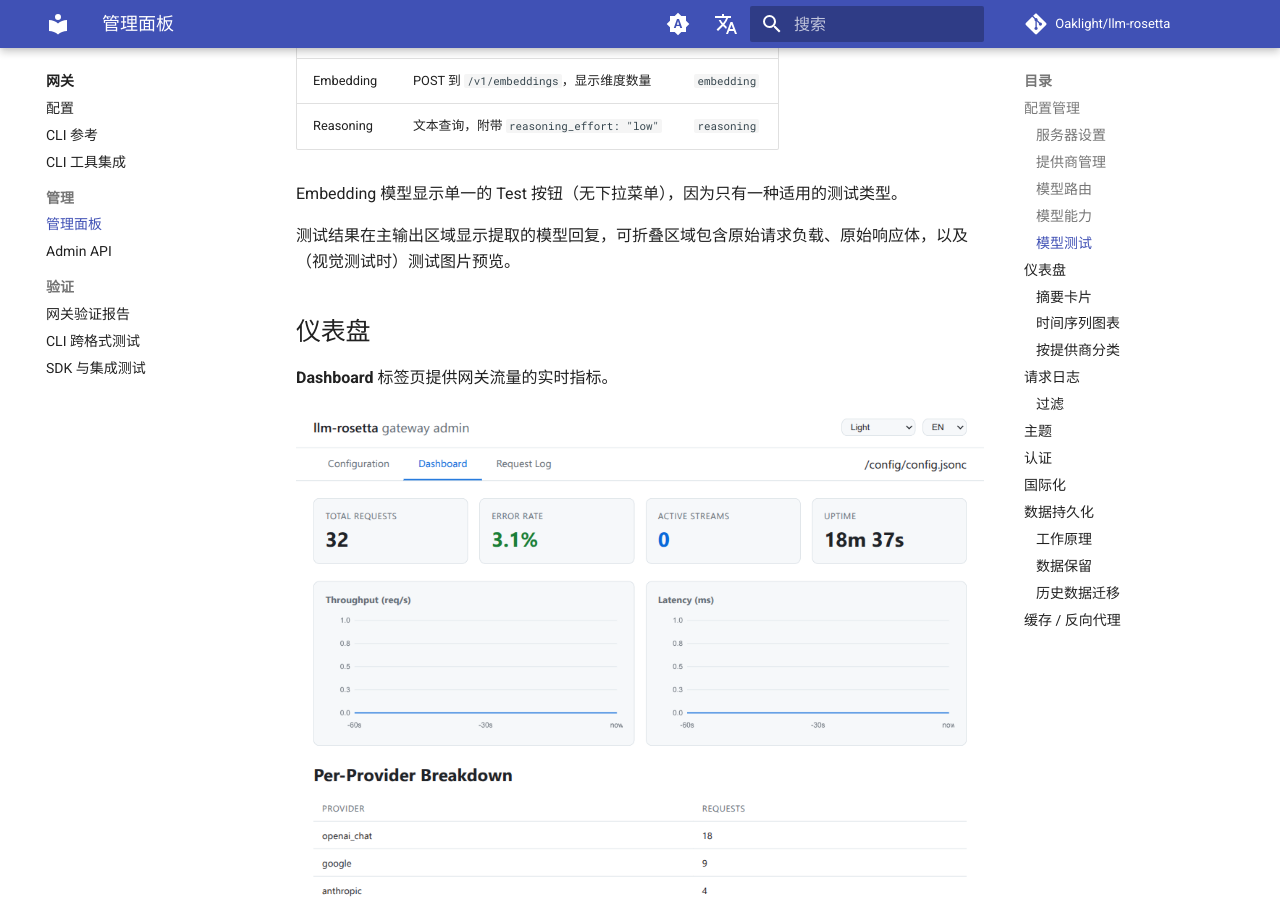
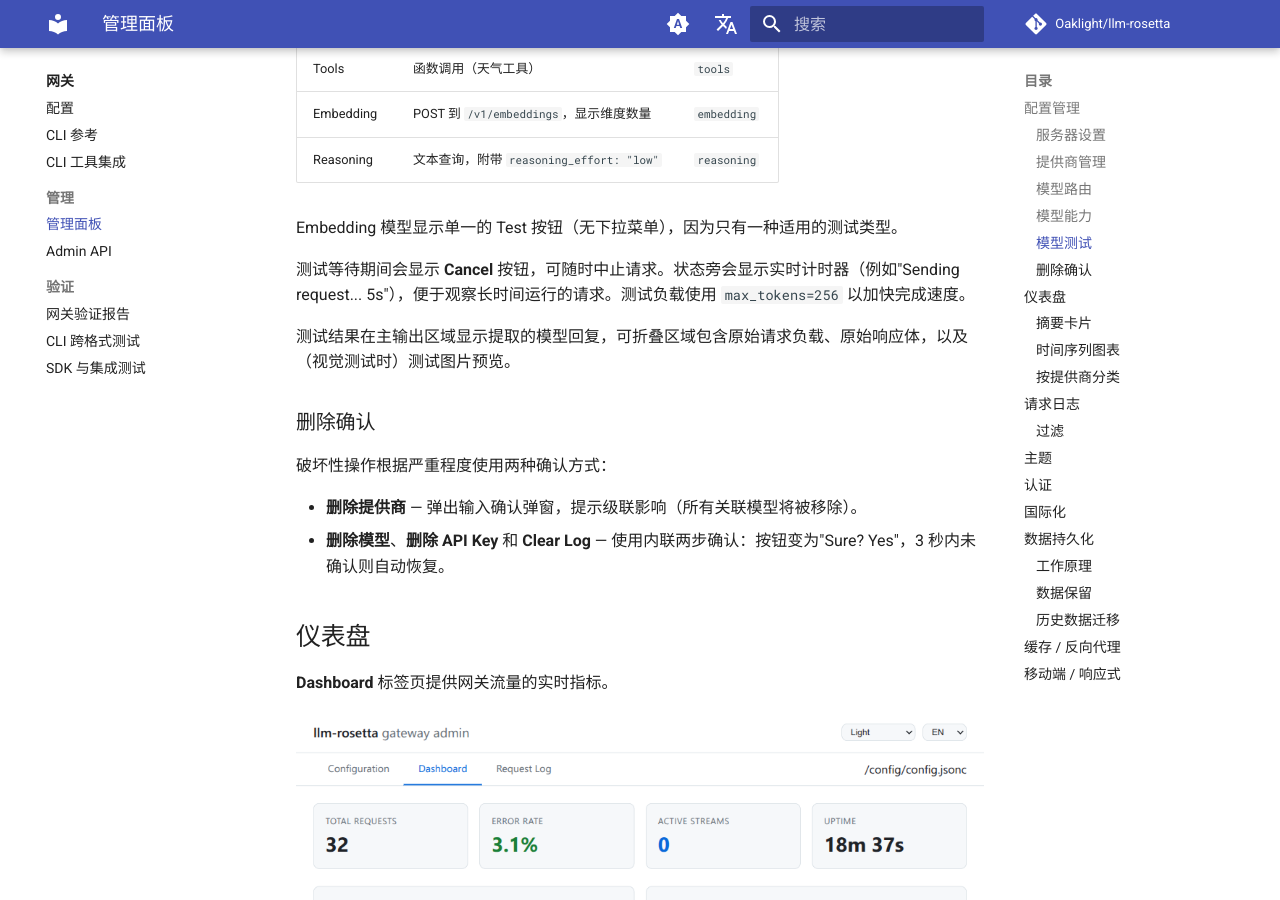
Before and after one commit to Oaklight/llm-rosetta, an MkDocs documentation site: the page built from docs/gateway/admin-panel.md, in a window 1280 px wide and 900 px high, scrolled down 2793 px. Built offline with MkDocs 1.6.1 and Material for MkDocs 9.7.7, drawn with Linux system fonts in a browser that asks for light colours; comment, search, counter and statistics services are not loaded; some of the changed text lies outside the part shown.

Commit message:
docs: 更新管理面板文档以反映 PRs #209-#212 变更
- 模型测试：取消按钮、实时计时器、max_tokens=256
- 提供商管理：新增克隆按钮（预填模板）
- 仪表盘：图表空状态显示"No data yet"
- 删除确认：提供商使用输入确认弹窗，模型/密钥/日志使用内联两步确认
- 新增移动端/响应式章节

```diff
--- a/docs/gateway/admin-panel.md
+++ b/docs/gateway/admin-panel.md
@@ -25,6 +25,7 @@
 - **添加**新提供商（"+ Add Provider" 按钮）
 - **编辑**现有提供商（名称、类型/shim、Base URL、API Key、代理）
 - **重命名**提供商——所有关联模型引用自动更新
+- **克隆**提供商——打开添加提供商弹窗，预填源提供商的设置作为模板
 - **删除**提供商
 
 编辑时，API Key 显示为密码字段，支持可见性切换和复制按钮。卡片上显示的脱敏 Key 不会被写回配置文件。
@@ -68,7 +69,16 @@
 
 Embedding 模型显示单一的 Test 按钮（无下拉菜单），因为只有一种适用的测试类型。
 
+测试等待期间会显示 **Cancel** 按钮，可随时中止请求。状态旁会显示实时计时器（例如"Sending request... 5s"），便于观察长时间运行的请求。测试负载使用 `max_tokens=256` 以加快完成速度。
+
 测试结果在主输出区域显示提取的模型回复，可折叠区域包含原始请求负载、原始响应体，以及（视觉测试时）测试图片预览。
+
+### 删除确认
+
+破坏性操作根据严重程度使用两种确认方式：
+
+- **删除提供商** — 弹出输入确认弹窗，提示级联影响（所有关联模型将被移除）。
+- **删除模型**、**删除 API Key** 和 **Clear Log** — 使用内联两步确认：按钮变为"Sure? Yes"，3 秒内未确认则自动恢复。
 
 ## 仪表盘
 
@@ -89,6 +99,8 @@
 
 - **Throughput (req/s)** — 每秒请求率
 - **Latency (ms)** — 每秒平均响应时间
+
+尚无流量时，图表会显示"No data yet"提示文字，而不是渲染一条平坦的直线。
 
 ### 按提供商分类
 
@@ -200,3 +212,7 @@
 管理面板在所有 `/admin/api/*` 响应上设置 `Cache-Control: no-cache, no-store, must-revalidate`。这可以防止激进的反向代理缓存（例如 Caddy 搭配 Souin 插件）返回过期的仪表盘指标或请求日志数据。
 
 模型测试轮询使用 POST 请求而非 GET，以避免被中间代理缓存。
+
+## 移动端 / 响应式
+
+管理面板支持响应式布局——页头、标签栏和内容区域会自动适配窄屏幕。数据表格在移动设备上可水平滚动，不会裁切列内容。
```
